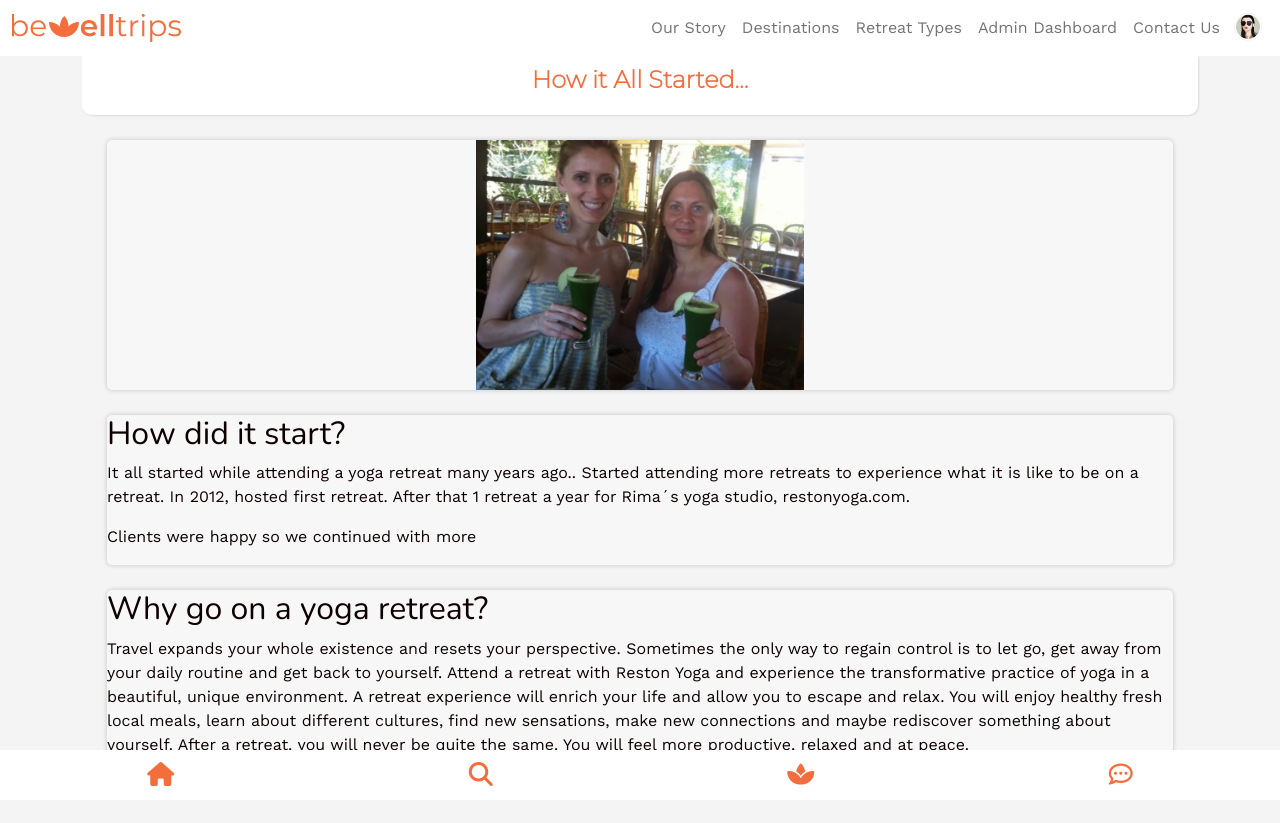
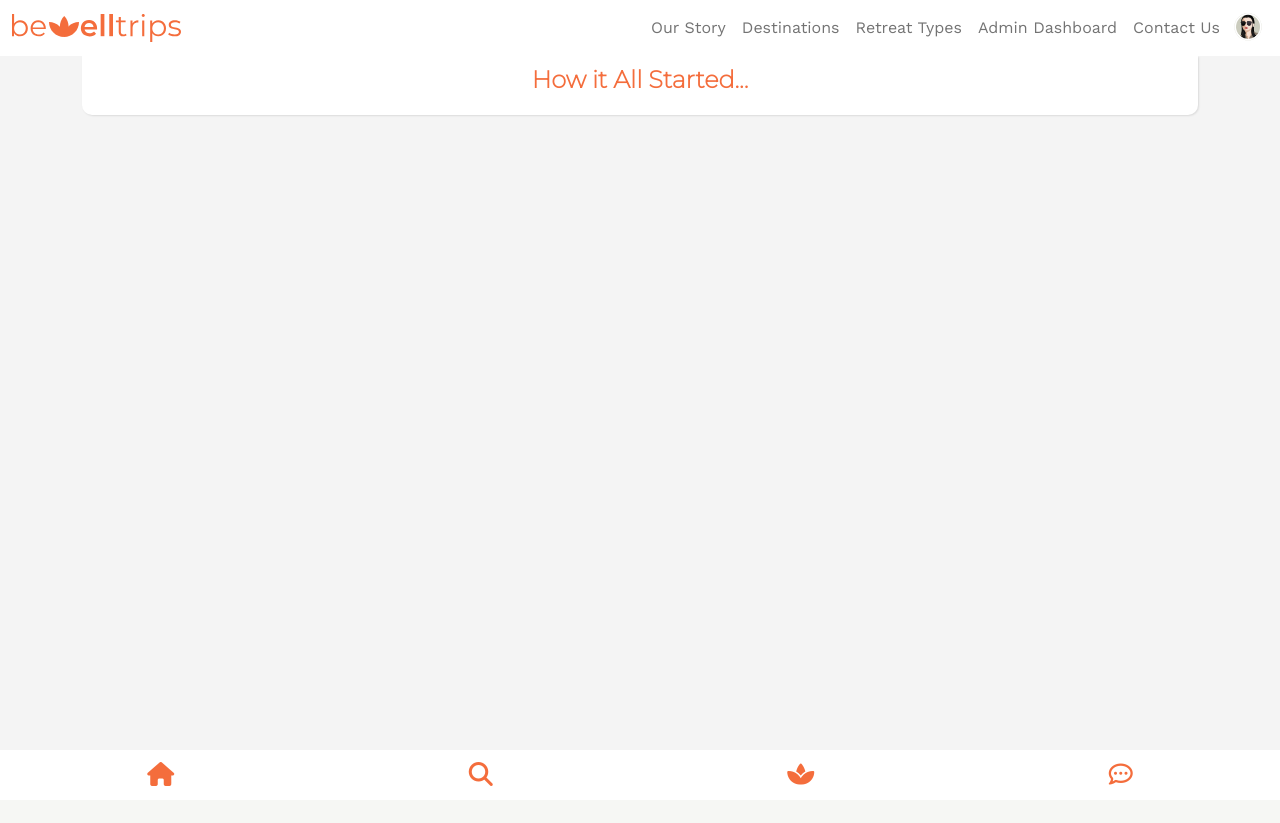
Before and after one commit to RimaHinn/bewelltrips, a Rails app: page /about in a window 1280 px wide. After the commit the page ends 786 px from the top, so only its background shows below. Run offline with Rails 7, Linux system fonts and the light colour scheme; the visitor is signed in with stand-in values (Sample User, id 1); style sheets or scripts are compiled from the project's sources; some libraries are stand-ins or nearby versions; some web fonts are replaced.

Commit message:
about page

```diff
--- a/app/views/trips/about.html.erb
+++ b/app/views/trips/about.html.erb
@@ -4,35 +4,14 @@
 </div>
 
 
-  <div class="card-about">
 
-    <%= image_tag "about1.png" %>
+  <div class="column-about">
+    <div class="card-about">
+      <%# <img src="about1.png" alt="Rima" style="width:100%"> %>
+      <div class="container-about">
 
+      </div>
+    </div>
   </div>
 
-  <div class="card-about">
-
-  <h2> How did it start?  </h2>
-
-  <p>
-      It all started while attending a yoga retreat many years ago.. Started attending more retreats to experience what it is like to be on a retreat.
-      In 2012, hosted first retreat. After that 1 retreat a year for Rima´s yoga studio, restonyoga.com.
-  </p>
-
-  <p>
-   Clients were happy so we continued with more
-  </p>
-
-  </div>
-
-  <div class="card-about">
-
-  <h2> Why go on a yoga retreat?  </h2>
-
-  <p>
-
-Travel expands your whole existence and resets your perspective. Sometimes the only way to regain control is to let go, get away from your daily routine and get back to yourself. Attend a retreat with Reston Yoga and experience the transformative practice of yoga in a beautiful, unique environment. A retreat experience will enrich your life and allow you to escape and relax. You will enjoy healthy fresh local meals, learn about different cultures, find new sensations, make new connections and maybe rediscover something about yourself. After a retreat, you will never be quite the same. You will feel more productive, relaxed and at peace.
-
-  </p>
-  </div>
-  </div>
+    </div>
```
Also changed, not shown: app/assets/stylesheets/components/_about.scss (+28 -2 lines).
